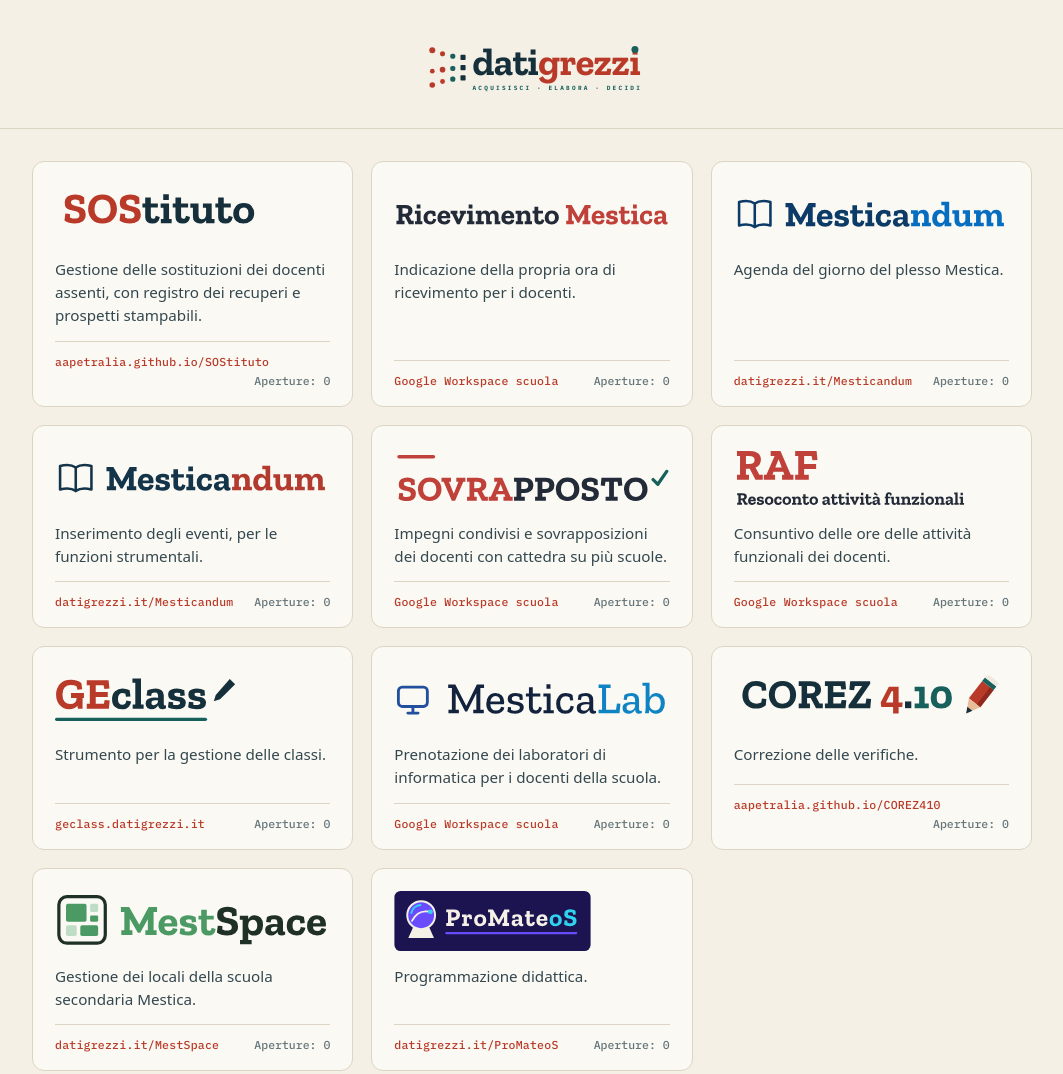
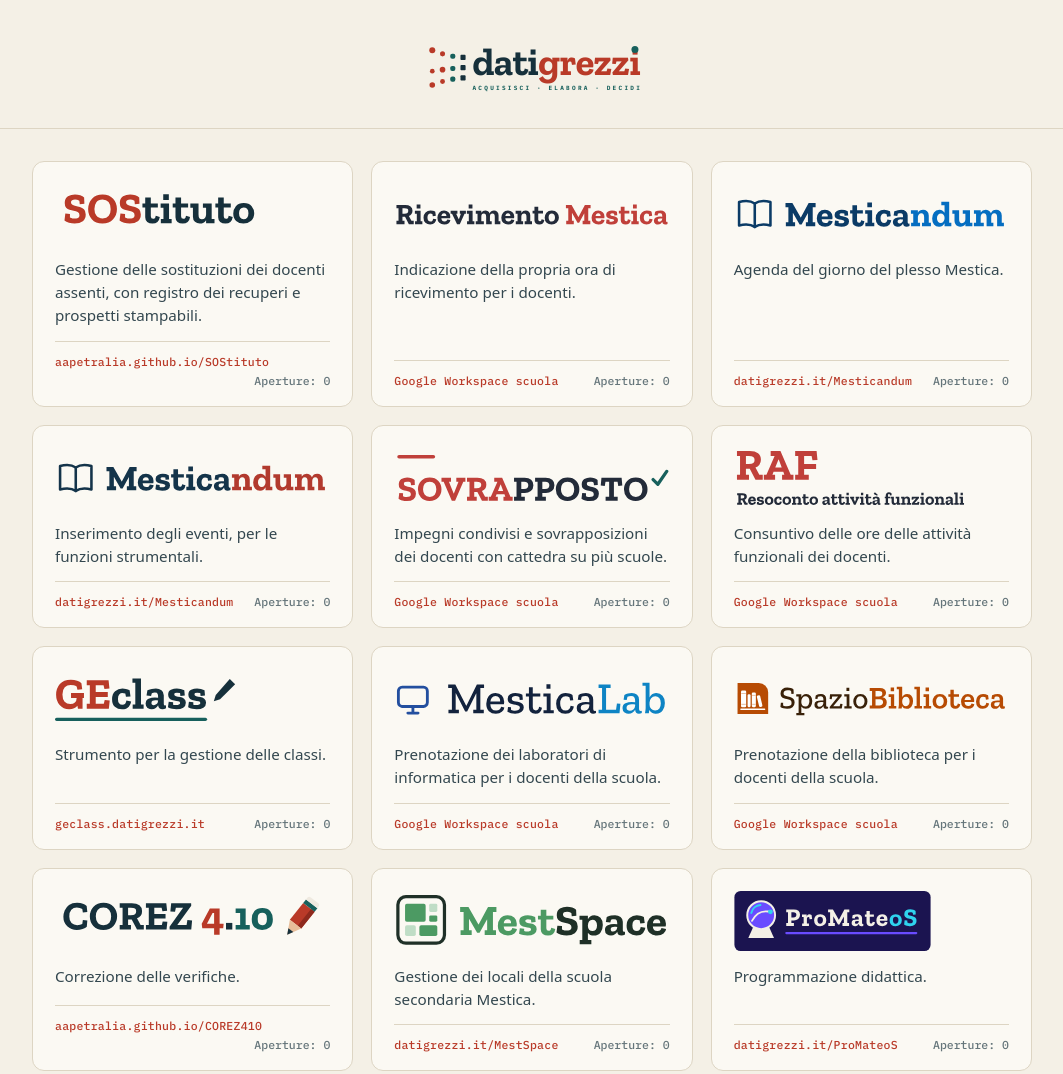
Before and after one commit to dati-grezzi/dati-grezzi.github.io, a plain HTML site: page strumenti/index.html in a window 1280 px wide. Shown: the top 1074 px of the page, without its empty margins (108-1171 px from the left). Drawn offline with Linux system fonts and the light colour scheme.

Commit message:
Pagina strumenti: aggiunge la scheda SpazioBiblioteca
Co-Authored-By: Claude Sonnet 5.5 <noreply@anthropic.com>
Claude-Session: https://claude.ai/code/session_01FJeNFiiaX688ewVxWRGN8L

```diff
--- a/strumenti/index.html
+++ b/strumenti/index.html
@@ -186,6 +186,13 @@ footer{
       <div class="piede"><span class="meta">Google Workspace scuola</span></div>
     </a>
 
+    <a class="card" href="https://script.google.com/a/macros/civitanovatacito.edu.it/s/AKfycbzupYsawGlONv2rPlIoyhfqy7kzIOzCD-0cu6PLFtgdSHEeYN202KBbciBss55mQ2BeGw/exec">
+      <div class="logo-box"><img src="loghi/spaziobiblioteca.svg" alt=""></div>
+      <h2 class="sr">SpazioBiblioteca</h2>
+      <p>Prenotazione della biblioteca per i docenti della scuola.</p>
+      <div class="piede"><span class="meta">Google Workspace scuola</span></div>
+    </a>
+
     <a class="card" href="https://aapetralia.github.io/COREZ410/">
       <div class="logo-box"><img src="loghi/corez.svg" alt=""></div>
       <h2 class="sr">COREZ 4.10</h2>
```
Also changed, not shown: strumenti/loghi/spaziobiblioteca.svg (added).
